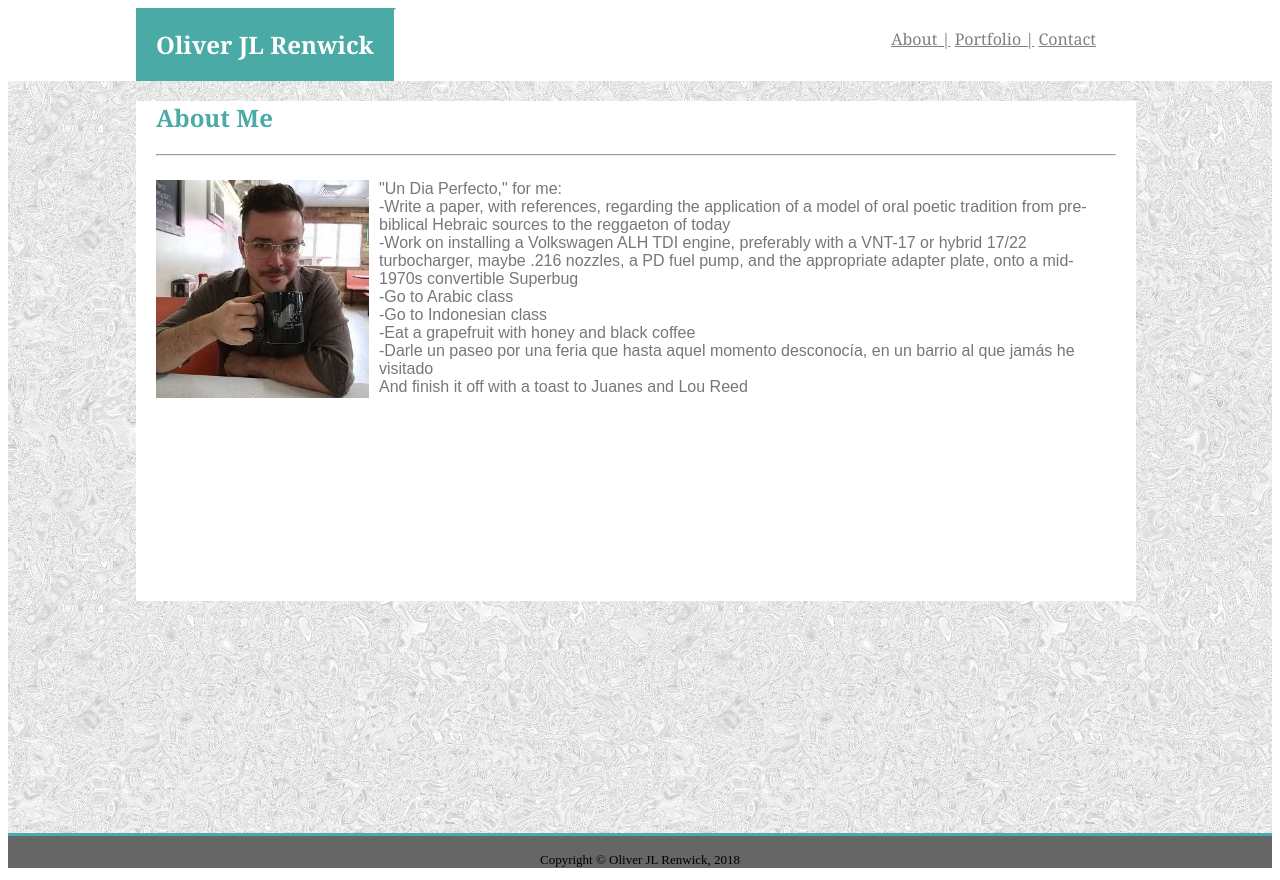
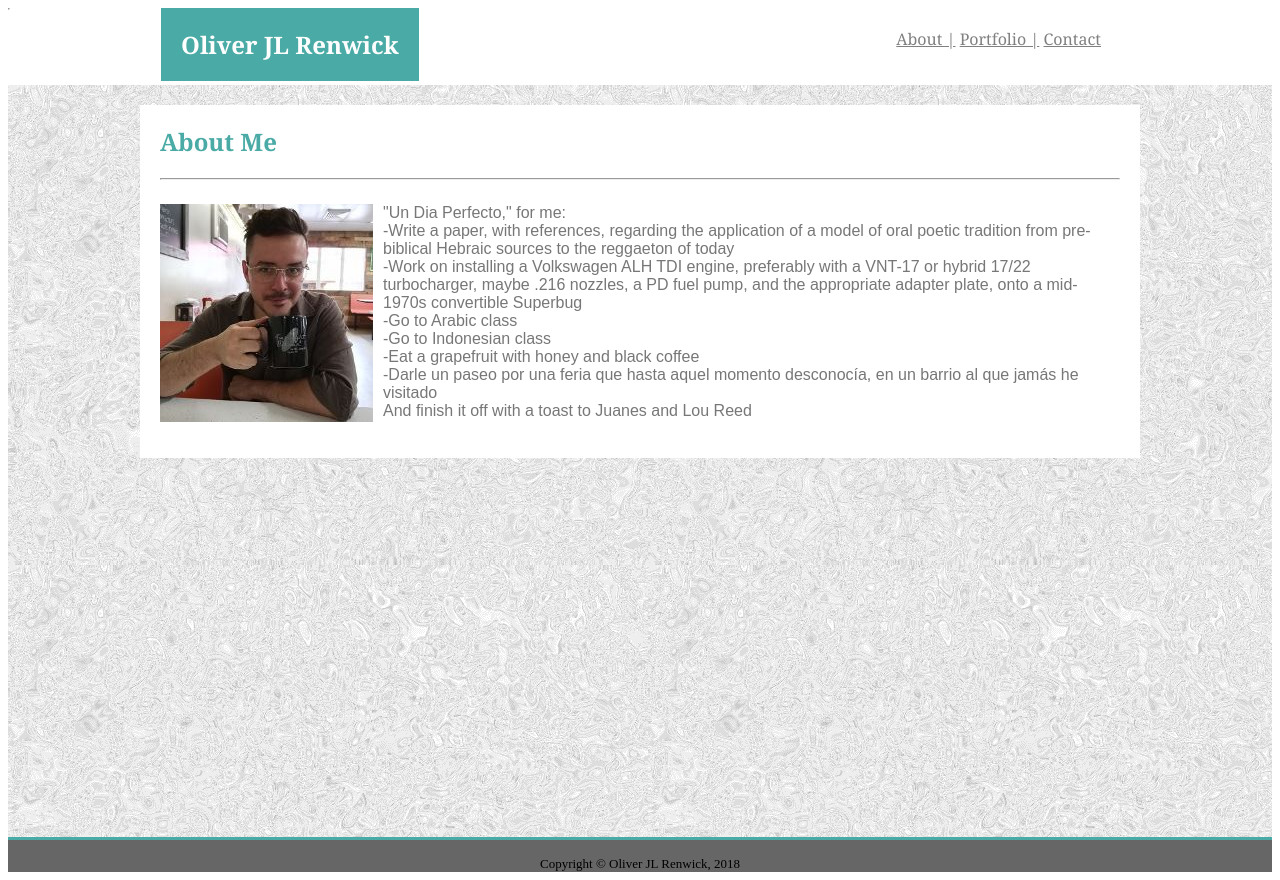
Before and after one commit to mapachurro/Basic-Portfolio, a plain HTML site: page index.html in a window 1280 px wide. Drawn offline with Linux system fonts and the light colour scheme.

Commit message:
inline-block centering fix on index.html

```diff
--- /dev/null
+++ b/assets/css/reset.css
@@ -0,0 +1,48 @@
+/* http://meyerweb.com/eric/tools/css/reset/
+   v2.0 | 20110126
+   License: none (public domain)
+*/
+
+html, body, div, span, applet, object, iframe,
+h1, h2, h3, h4, h5, h6, p, blockquote, pre,
+a, abbr, acronym, address, big, cite, code,
+del, dfn, em, img, ins, kbd, q, s, samp,
+small, strike, strong, sub, sup, tt, var,
+b, u, i, center,
+dl, dt, dd, ol, ul, li,
+fieldset, form, label, legend,
+table, caption, tbody, tfoot, thead, tr, th, td,
+article, aside, canvas, details, embed,
+figure, figcaption, footer, header, hgroup,
+menu, nav, output, ruby, section, summary,
+time, mark, audio, video {
+	margin: 0;
+	padding: 0;
+	border: 0;
+	font-size: 100%;
+	font: inherit;
+	vertical-align: baseline;
+}
+/* HTML5 display-role reset for older browsers */
+article, aside, details, figcaption, figure,
+footer, header, hgroup, menu, nav, section {
+	display: block;
+}
+body {
+	line-height: 1;
+}
+ol, ul {
+	list-style: none;
+}
+blockquote, q {
+	quotes: none;
+}
+blockquote:before, blockquote:after,
+q:before, q:after {
+	content: '';
+	content: none;
+}
+table {
+	border-collapse: collapse;
+	border-spacing: 0;
+}
--- a/assets/css/style.css
+++ b/assets/css/style.css
@@ -4,24 +4,27 @@
     display: table;
 }
 
-
-
 h2 {
     font-family: 'Georgia', Times, Times New Roman, serif;
 }
 
+body {
+    text-align: center;
+}
+
 #topbar {
-    float: center;
-    max-width: 960px;
-    margin-left: 10vw;
+    display: inline-block;
+    text-align: left;
+    min-width: 960px;
     margin-bottom: auto;
     margin-top: auto;
     border-bottom-color: #cccccc;
 }
 
 #name {
+    margin-bottom: auto;
     float: left;
-    margin-bottom: auto;
+    max-width: 250px;
     margin-top: auto;
     background-color: #4aaaa5;
     color: white;
@@ -34,7 +37,7 @@ h2 {
     margin-top: auto;
     background-color: #ffffff;
     color:#777777;
-    padding-top: 2.5vh;
+    padding: 2.5vh;
     font-family: 'Georgia', Times, Times New Roman, serif;
 }
 
@@ -59,6 +62,8 @@ a {
 }
 
 #about_content {
+    text-align: left;
+    display: inline-block;
     float: center;
     margin-top: 20px;
     margin-left: 10vw;
@@ -67,7 +72,7 @@ a {
     padding-right: 20px;
     padding-bottom: 20px;
     max-width: 960px;
-    min-height: 60vh;
+    min-height: 40vh;
     background-color: white;
 }
 
```
Also changed, not shown: contact.html (+1 -0 lines), index.html (+2 -0 lines), portfolio.html (+1 -0 lines).
